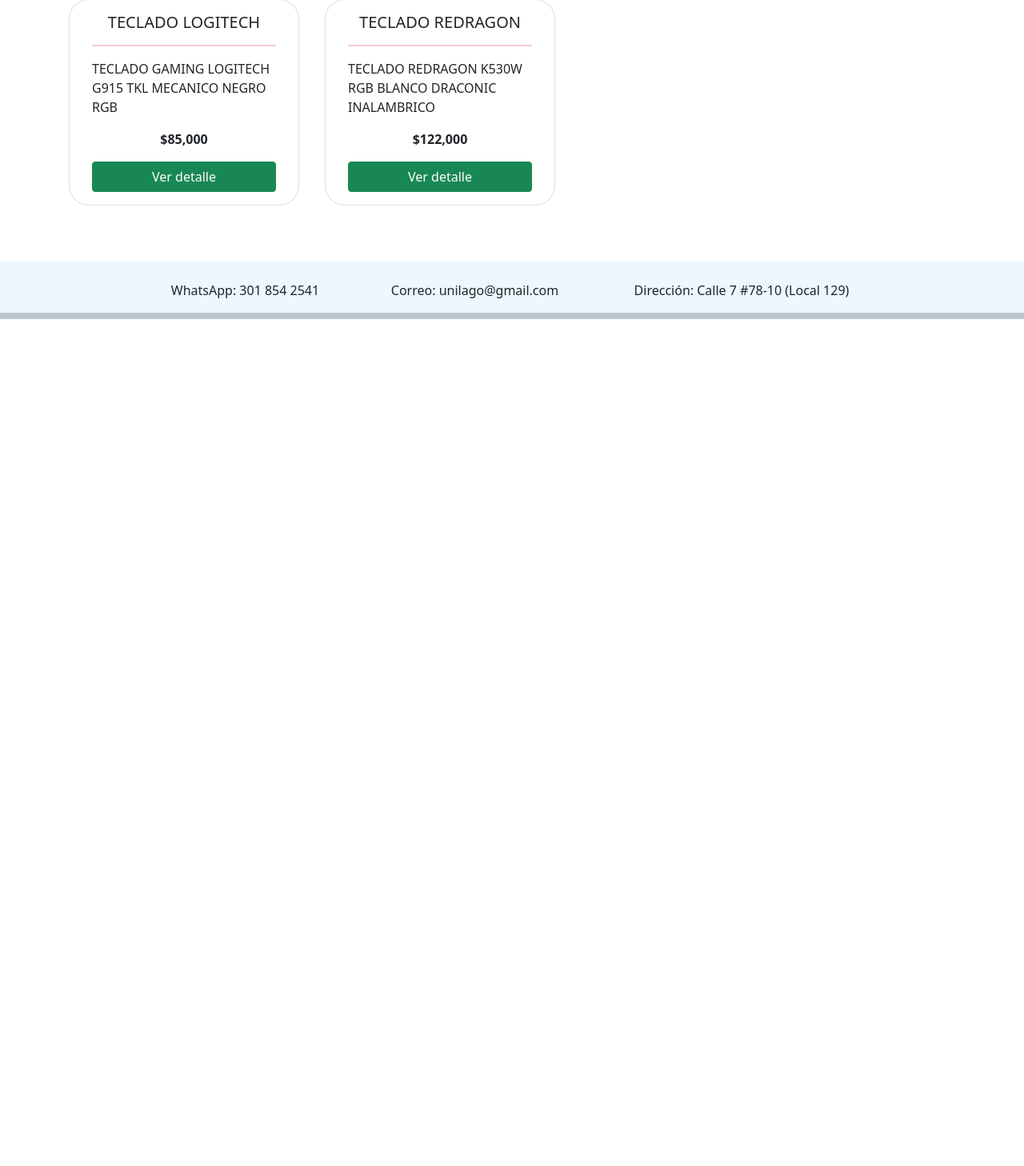
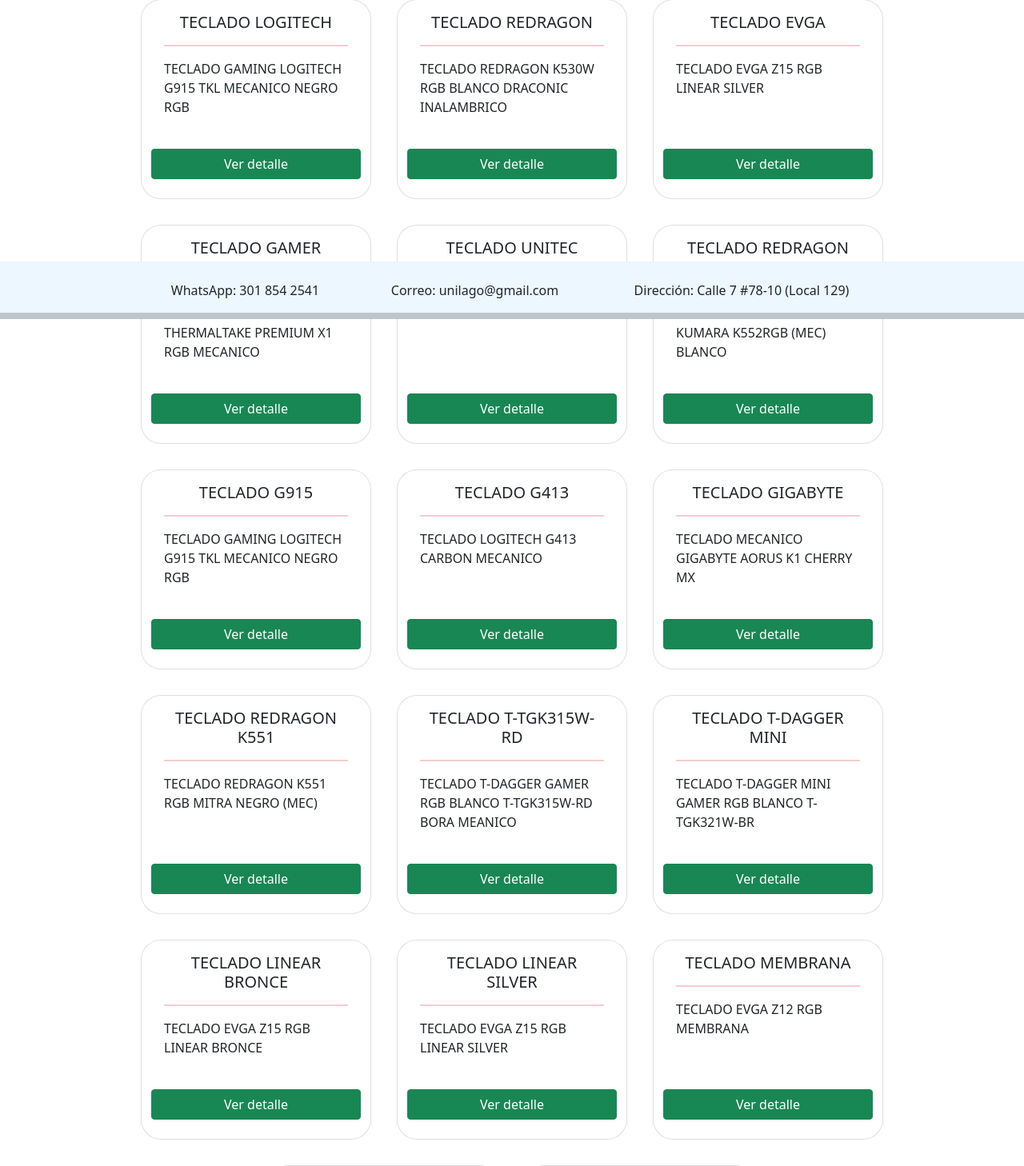
Before and after one commit to Julianrojasbustamante/celuphone, an Angular app: page /catalogo/1 in a window 1280 px wide. Shown: the part 401-1859 px from the top of the page at 80% size. Before the commit the page ends 824 px from the top, so only its background shows below. Built offline with nearby package versions, Linux system fonts and the light colour scheme.

Commit message:
Se puede realizar la compra y se configura el buscador

```diff
--- a/src/app/client-view/catalogue/catalogue.component.html
+++ b/src/app/client-view/catalogue/catalogue.component.html
@@ -5,14 +5,23 @@
     <div class="section" *ngIf="!selectedCategoria">
       <div class="input-group my-4">
         <span class="input-group-text" id="addon-wrapping"><fa-icon [icon]="faSearch"></fa-icon></span>
-        <input type="text" class="form-control" placeholder="Buscar..">
+        <input type="text" class="form-control" placeholder="Buscar.." (keyup)="filtrarCategorias()" [(ngModel)]="categoriaBuscada">
       </div>
-      <div class="row text-center">
-            <div class="col-md-3" *ngFor="let categoria of categorias">
-              <a [routerLink]="['/catalogo', categoria.id]" type="button" class="my-3 rounded-pill border border-dark btn btn-light px-5 py-2">
-                {{categoria.nombre}}
-              </a>
-            </div>
+      <div class="row text-center" *ngIf="categoriaBuscada">
+        <h4 class="text-center my-4">Resultados de busqueda</h4>
+        <div class="col-md-3" *ngFor="let categoria of coincidenciasBusqueda">
+          <a [routerLink]="['/catalogo', categoria.id]" type="button" class="my-3 rounded-pill border border-dark btn btn-light px-5 py-2">
+            {{categoria.nombre}}
+          </a>
+        </div>
+        <hr class="my-5 bg-danger" style="height: 3px">
+      </div>
+      <div class="row text-center" *ngIf="!categoriaBuscada">
+        <div class="col-md-3" *ngFor="let categoria of categorias">
+          <a [routerLink]="['/catalogo', categoria.id]" type="button" class="my-3 rounded-pill border border-dark btn btn-light px-5 py-2">
+            {{categoria.nombre}}
+          </a>
+        </div>
         <div class="col-md-3">
           <button type="button" class="my-3 rounded-pill btn btn-primary px-5 py-2">Ver más...</button>
         </div>
@@ -22,15 +31,14 @@
       <button (click)="cleanSelectedCategoria()" class="btn btn-light text-danger rounded-pill border border-danger">
         Volver
       </button>
-      <div class="row">
-        <div *ngFor="let producto of selectedCategoria.productos" class="card col-md-3 mx-3 my-3" style="width: 18rem; border-radius: 25px;">
+      <div class="row d-flex justify-content-center">
+        <div class="card col-md-3 mx-3 my-3" *ngFor="let producto of selectedCategoria.productos" style="width: 18rem; border-radius: 25px;">
           <div class="card-body">
             <h5 class="card-title text-center">{{producto.nombre}}</h5>
             <hr class="bg-danger" style="height: 2px;">
             <p class="card-text">{{producto.descripcion}}</p>
-            <p class="card-text text-center"><b>${{producto.precio| number}}</b></p>
-            <button class="col-12 btn btn-success" (click)="verProducto(producto.id)">Ver detalle</button>
           </div>
+          <a class="col-12 btn btn-success my-4" [routerLink]="['/producto', producto.id]">Ver detalle</a>
         </div>
       </div>
     </div>
--- a/src/app/client-view/catalogue/catalogue.component.ts
+++ b/src/app/client-view/catalogue/catalogue.component.ts
@@ -10,12 +10,29 @@
   styleUrls: ['./catalogue.component.css']
 })
 export class CatalogueComponent implements OnInit {
+  categoriaBuscada = "";
+  coincidenciasBusqueda: CategoriaModel[] | undefined;
   index: number | undefined;
   faSearch = faSearch;
   selectedCategoria: CategoriaModel | undefined;
   teclados:ProductoModel[] = [
     new ProductoModel(1, "TECLADO LOGITECH", 85000, "TECLADO GAMING LOGITECH G915 TKL MECANICO NEGRO RGB", "tecladoMecanico.jpg", 5, 1, ["teclado.png", "teclado-2.png"]),
-    new ProductoModel(2, "TECLADO REDRAGON", 122000, "TECLADO REDRAGON K530W RGB BLANCO DRACONIC INALAMBRICO", "teclado.jpg", 7, 0, ["teclado.png", "teclado-2.png"])
+    new ProductoModel(2, "TECLADO REDRAGON", 122000, "TECLADO REDRAGON K530W RGB BLANCO DRACONIC INALAMBRICO", "teclado.jpg", 7, 0, ["teclado.png", "teclado-2.png"]),
+    new ProductoModel(5, "TECLADO EVGA", 390000, "TECLADO EVGA Z15 RGB LINEAR SILVER", "tecladoMecanico.jpg", 5, 1, ["teclado.png", "teclado-2.png"]),
+    new ProductoModel(6, "TECLADO GAMER THERMALTAKE", 450000, "TECLADO GAMER THERMALTAKE PREMIUM X1 RGB MECANICO", "teclado.jpg", 7, 0, ["teclado.png", "teclado-2.png"]),
+    new ProductoModel(7, "TECLADO UNITEC", 55000, "TECLADO UNITEC GAMER REF MK4", "teclado.jpg", 7, 0, ["teclado.png", "teclado-2.png"]),
+    new ProductoModel(8, "TECLADO REDRAGON KUMARA", 170000, "TECLADO REDRAGON KUMARA K552RGB (MEC) BLANCO", "teclado.jpg", 7, 0, ["teclado.png", "teclado-2.png"]),
+    new ProductoModel(9, "TECLADO G915", 625000, "TECLADO GAMING LOGITECH G915 TKL MECANICO NEGRO RGB", "teclado.jpg", 7, 0, ["teclado.png", "teclado-2.png"]),
+    new ProductoModel(10, "TECLADO G413", 315000, "TECLADO LOGITECH G413 CARBON MECANICO", "teclado.jpg", 7, 0, ["teclado.png", "teclado-2.png"]),
+    new ProductoModel(11, "TECLADO GIGABYTE", 345000, "TECLADO MECANICO GIGABYTE AORUS K1 CHERRY MX", "teclado.jpg", 7, 0, ["teclado.png", "teclado-2.png"]),
+    new ProductoModel(12, "TECLADO REDRAGON K551", 195000, "TECLADO REDRAGON K551 RGB MITRA NEGRO (MEC)", "teclado.jpg", 7, 0, ["teclado.png", "teclado-2.png"]),
+    new ProductoModel(13, "TECLADO T-TGK315W-RD", 190000, "TECLADO T-DAGGER GAMER RGB BLANCO T-TGK315W-RD BORA MEANICO", "teclado.jpg", 7, 0, ["teclado.png", "teclado-2.png"]),
+    new ProductoModel(14, "TECLADO T-DAGGER MINI", 110000, "TECLADO T-DAGGER MINI GAMER RGB BLANCO T-TGK321W-BR", "teclado.jpg", 7, 0, ["teclado.png", "teclado-2.png"]),
+    new ProductoModel(15, "TECLADO LINEAR BRONCE", 390000, "TECLADO EVGA Z15 RGB LINEAR BRONCE", "teclado.jpg", 7, 0, ["teclado.png", "teclado-2.png"]),
+    new ProductoModel(16, "TECLADO LINEAR SILVER", 390000, "TECLADO EVGA Z15 RGB LINEAR SILVER", "teclado.jpg", 7, 0, ["teclado.png", "teclado-2.png"]),
+    new ProductoModel(17, "TECLADO MEMBRANA", 165000, "TECLADO EVGA Z12 RGB MEMBRANA", "teclado.jpg", 7, 0, ["teclado.png", "teclado-2.png"]),
+    new ProductoModel(18, "TECLADO PRODIGY", 175000, "TECLADO LOGITECH G213 PRODIGY RGB ", "teclado.jpg", 7, 0, ["teclado.png", "teclado-2.png"]),
+    new ProductoModel(19, "TECLADO K552W-RGB", 170000, "TECLADO REDRAGON K552W-RGB KUMARA (MEC) BLANCO SWITH RED", "teclado.jpg", 7, 0, ["teclado.png", "teclado-2.png"]),
   ];
   pcGamer:ProductoModel[] = [
     new ProductoModel(3, "AEROCOOL SI-5200", 1850000, "EQUIPO AEROCOOL SI-5200 AMD RYZEN 5 4650G", "tecladoMecanico.jpg", 5, 1, ["teclado.png", "teclado-2.png"]),
@@ -66,4 +83,17 @@
   verProducto(id: number) {
     this.router.navigate(['producto', id]);
   }
+
+  filtrarCategorias() {
+    this.coincidenciasBusqueda = [];
+    this.categorias.forEach(
+      (categoria)=>{
+        var lowerCategoria = categoria.nombre.toLowerCase();
+        if (lowerCategoria.includes(this.categoriaBuscada.toLowerCase())){
+          this.coincidenciasBusqueda?.push(categoria)
+          console.log(this.coincidenciasBusqueda);
+        }
+      }
+    );
+  }
 }
--- a/src/app/client-view/home/home.component.html
+++ b/src/app/client-view/home/home.component.html
@@ -4,7 +4,6 @@
     <p class="display-5">Productos destacados</p>
     <div class="row">
       <div class="card col-md-3 mx-3 my-3" *ngFor="let producto of productosDestacados" style="width: 18rem; border-radius: 25px;">
-<!--        <img src="..." class="card-img-top" alt="...">-->
         <div class="card-body">
           <h5 class="card-title text-center">{{producto.nombre}}</h5>
           <hr class="bg-danger" style="height: 2px;">
--- a/src/app/client-view/product/product.component.ts
+++ b/src/app/client-view/product/product.component.ts
@@ -13,6 +13,7 @@
   index: number | undefined;
   selectedProduct: ProductoModel | undefined;
   productos:ProductoModel[] = [];
+  teclados:ProductoModel[] = [];
   cantidad = 1;
   constructor(
     private route:ActivatedRoute,
@@ -39,7 +40,8 @@
   }
 
   guardarProductos(){
-    // this.dataService.guardarProductos(this.productos);
+    // var nuevosProductos = this.productos.concat(this.teclados);
+    // this.dataService.guardarProductos(nuevosProductos);
     const swalWithBootstrapButtons = Swal.mixin({
       customClass: {
         confirmButton: 'mx-2 btn btn-success',
@@ -63,6 +65,7 @@
           'Tu producto ha sido agregado al carrito de compras.',
           'success'
         )
+        this.cantidad = 1;
       } else if (
         /* Read more about handling dismissals below */
         result.dismiss === Swal.DismissReason.cancel
@@ -83,6 +86,5 @@
           this.selectedProduct = producto;
         }
       );
-      // this.selectedProduct = this.productos[this.index - 1];
   }
 }
--- a/src/app/client-view/shoping-cart/shoping-cart.component.ts
+++ b/src/app/client-view/shoping-cart/shoping-cart.component.ts
@@ -13,7 +13,7 @@
 export class ShopingCartComponent implements OnInit {
   productosCarrito: ProductoShopingCartModel[] = [
     new ProductoShopingCartModel(1, "TECLADO LOGITECH", 85000, "TECLADO GAMING LOGITECH G915 TKL MECANICO NEGRO RGB", 2),
-    new ProductoShopingCartModel(1, "AEROCOOL SI-5200", 1850000, "EQUIPO AEROCOOL SI-5200 AMD RYZEN 5 4650G", 1),
+    new ProductoShopingCartModel(2, "AEROCOOL SI-5200", 1850000, "EQUIPO AEROCOOL SI-5200 AMD RYZEN 5 4650G", 1),
   ];
   productos: ProductoModel[] | undefined;
   total = 0;
@@ -53,8 +53,8 @@
     })
 
     swalWithBootstrapButtons.fire({
-      title: '¿Estas seguro de realizar el pedido?',
-      text: "El valor total de tu pedido es de: $" + this.total.toLocaleString(),
+      title: "El valor total de tu pedido es de: $" + this.total.toLocaleString(),
+      text: '¿Estas seguro de realizar el pedido?',
       icon: 'warning',
       showCancelButton: true,
       confirmButtonText: 'Confirmar!',
```
